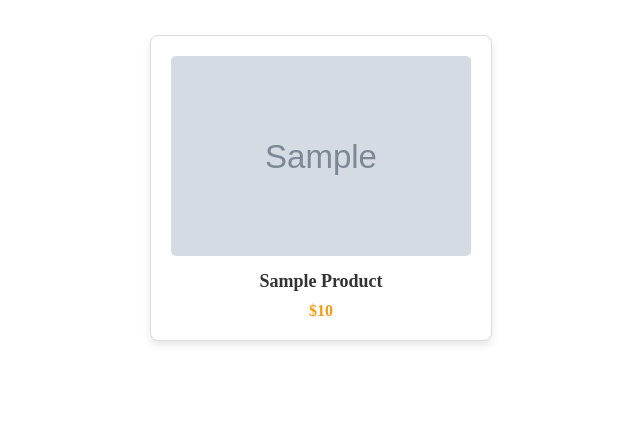
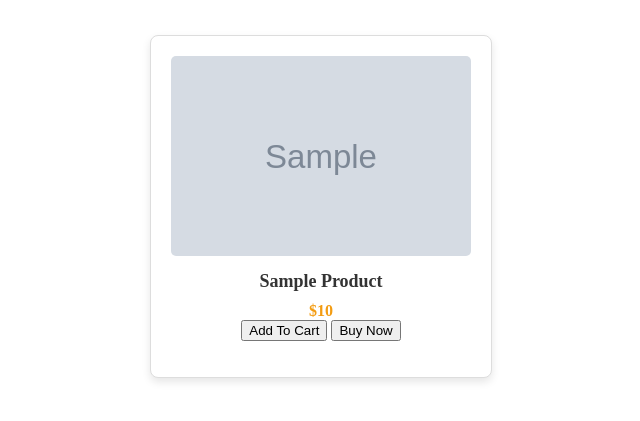
Before and after one commit to Thakvika1/Tiki_app, a PHP site: page /app.php in a window 1280 px wide. Shown: the top 421 px of the page, without its empty margins (319-959 px from the left). Run offline with PHP 8.4, Linux system fonts and the light colour scheme; tables that the repository leaves empty or names only in its code hold one stand-in row (values such as "Sample post"); grey boxes marked "Sample" are stand-in pictures; a stand-in replaces the project's code that opens the database connection.

Commit message:
add button

```diff
--- a/products/product_card.php
+++ b/products/product_card.php
@@ -7,6 +7,10 @@
                 <img id='image' src='$image' />
                 <h3>$title</h3>
                 <p>$$price</p>
+                <form method='get'>
+                    <button>Add To Cart</button>
+                    <button>Buy Now</button>
+                </form>
             </div>
         ";
     }
```
